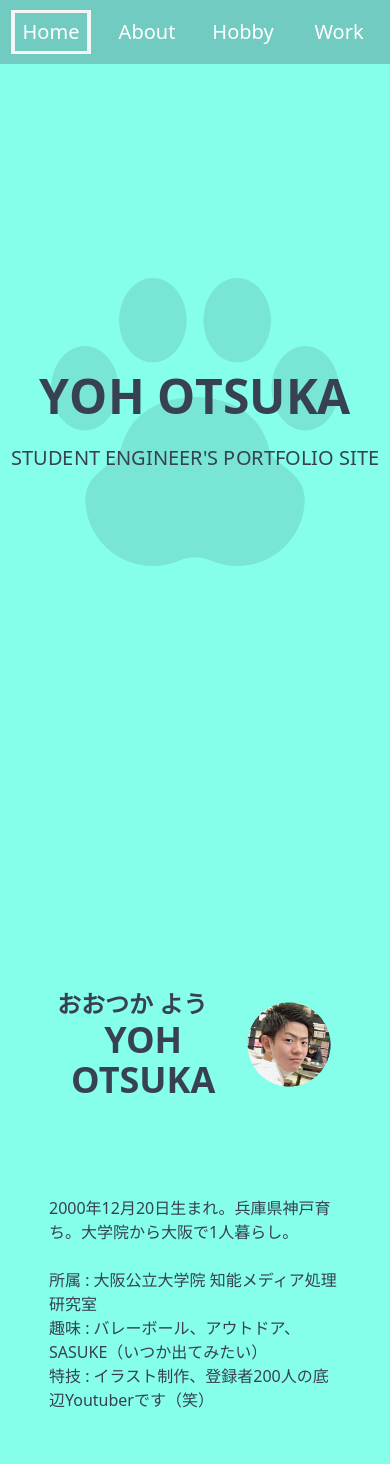
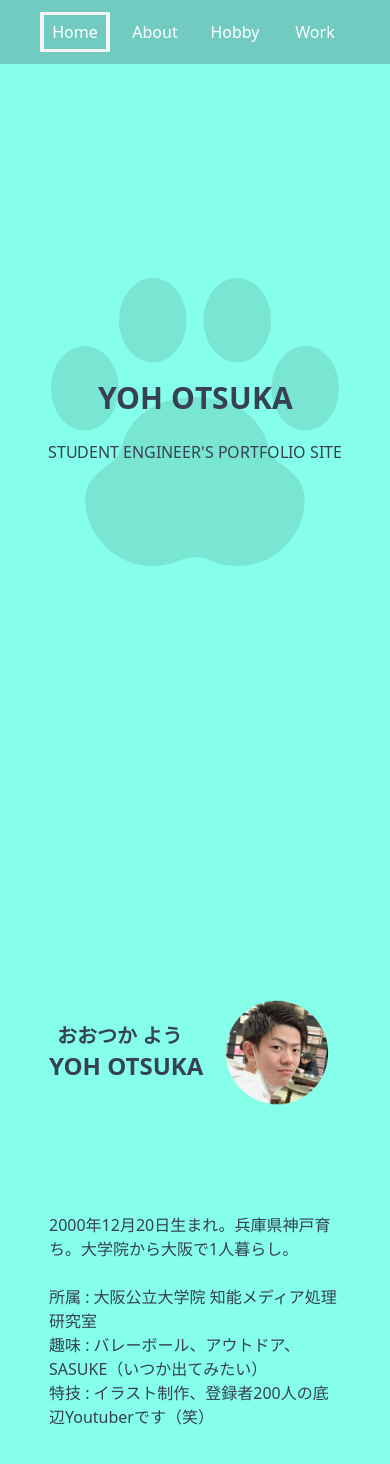
Before and after one commit to Yoh-lab/yoh-react-tailwindcss-portfolio, a React (Vite) app: page / in a window 390 px wide. Shown: the top 1464 px of the page. Built offline with nearby package versions, Linux system fonts and the light colour scheme.

Commit message:
ホットリロード時のエラーを解消（useContextをちゃんと書き直しただけ。）＋レスポンシブ対応

```diff
--- a/src/App.jsx
+++ b/src/App.jsx
@@ -1,40 +1,40 @@
-//参考
-//http://manato.ca/
-//https://fukushimanaoki.com/
-//https://www.mikeinghamdesign.com/
-
-import { useMemo } from "react";
+import React, { useState, useEffect, createContext } from 'react'; // useState, useEffectを追加
 import { BrowserRouter, Routes, Route } from "react-router-dom";
-// import { ThemeProvider, createTheme } from "@mui/material/styles";
-// import useMediaQuery from "@mui/material/useMediaQuery";
 import "./App.css";
 import HomePage from "./components/pages/HomePage";
 import ScrollTop from "./components/ScrollTop";
-// import TestPage from "./pages/TestPage";
+
+export const ModalContext = createContext();
+// const ModalContext = createContext();
 
 function App() {
+  const [isModalOpen, setModalOpen] = useState(false);
 
+  useEffect(() => {
+    if (isModalOpen) {
+      document.body.style.overflow = 'hidden';
+    } else {
+      document.body.style.overflow = 'unset';
+    }
+
+    return () => {
+      document.body.style.overflow = 'unset';
+    }
+  }, [isModalOpen]);
 
   return (
     <div className="App">
       <div className="App flex min-h-screen text-center flex-col items-center justify-center">
-        {/* アプリケーション全体のテーマを設定するためにThemeProviderを使用 */}
-        {/* <ThemeProvider theme={theme}> */}
-        {/* <CssBaseline /> */}
         <div className="">
-          {/* ルーティングを設定するためにBrowserRouterを使用 */}
+          <ModalContext.Provider value={{ isModalOpen, setModalOpen }}>
             <BrowserRouter>
               <ScrollTop />
               <Routes>
-              {/* ルートパスに対するルート要素としてSignInPageコンポーネントを設定 */}
                 <Route path={`/`} element={<HomePage />} />
-              {/* <Route path={`/`} element={<TestPage />} /> */}
-              {/* /homeパスに対するルート要素としてHomeコンポーネントを設定
-                <Route path={`/home`} element={<Test />} /> */}
               </Routes>
             </BrowserRouter>
+          </ModalContext.Provider>
         </div>
-        {/* </ThemeProvider> */}
       </div>
     </div>
   );
--- a/src/components/contents_about/About.jsx
+++ b/src/components/contents_about/About.jsx
@@ -1,11 +1,11 @@
 import React, { useContext, useState } from "react";
 import AboutCard from "./AboutCard";
-// import Modal from 'react-modal'
-import isModalOpenContext from "../../main";
+import { ModalContext } from "../../App";
+
 
 const About = (props) => {
   const [showHobbyModal, setShowHobbyModal] = React.useState(false);
-  const { isModalOpen, setModalOpen } = useContext(isModalOpenContext);
+  const {setModalOpen} = useContext(ModalContext);
   const [selectImg, setSelectImg] = useState(0);
   const handleModalOpen = () => {
     setShowHobbyModal(true);
--- a/src/components/contents_works/WorksModal.jsx
+++ b/src/components/contents_works/WorksModal.jsx
@@ -1,10 +1,10 @@
 import React, { useContext, useState } from "react";
 import WorksCard from "./WorksCard";
-import isModalOpenContext from "../../main";
+import { ModalContext } from "../../App";
 
 const Modal = (props) => {
   const [showWorkModal, setShowWorkModal] = useState(false);
-  const { isModalOpen, setModalOpen } = useContext(isModalOpenContext);
+  const {setModalOpen} = useContext(ModalContext);
   const [selectImg, setSelectImg] = useState(0);
   const handleModalOpen = () => {
     setShowWorkModal(true);
--- a/src/components/pages/HomePage.jsx
+++ b/src/components/pages/HomePage.jsx
@@ -60,7 +60,7 @@ const HomePage = () => {
         </div>
         <div className="absolute top-0 left-0 z-20">
           {/* <section className=" bg-navy h-screen" id="home"> */}
-          <section className="w-screen h-screen border-none" id="home">
+          <section className="w-screen min-h-screen border-none" id="home">
             <HomePart />
           </section>
           <section
--- a/src/components/parts/AboutPart.jsx
+++ b/src/components/parts/AboutPart.jsx
@@ -26,10 +26,10 @@ const AboutPart = () => {
       <section className="h-screen ">
         <div className=" flex items-center justify-between xl:pt-48 sm:pt-36 pt-36 xl:pb-28 pb-24 xl:w-8/12 lg:w-8/12 md:w-8/12 sm:w-10/12 w-9/12 mx-auto">
         <div className={`${inView? "opacity-100 zoomIn": "opacity-0"}`}>
-            <h1 className="text-gray-700 code font-bold ml-2 text-left  xl:text-3xl md:text-2xl text-2xl">
+            <h1 className="text-gray-700 code font-bold ml-2 text-left  xl:text-3xl md:text-2xl sm:text-2xl text-xl whitespace-nowrap">
               おおつか よう
             </h1>
-            <h1 className="text-gray-700 code font-bold xl:text-7xl sm:text-5xl text-4xl">
+            <h1 className="text-gray-700 code font-bold xl:text-7xl sm:text-5xl text-2xl whitespace-nowrap">
               YOH OTSUKA
             </h1>
           </div>
--- a/src/components/parts/HeaderPart.jsx
+++ b/src/components/parts/HeaderPart.jsx
@@ -34,8 +34,8 @@ const HeaderPart = (props) => {
   return (
 
     <header className="flex justify-center items-center w-screen h-22 bg-gray-600 bg-opacity-30">
-      <ul className="flex  text-xl md:text-3xl text-white">
-        <li className="chapters w-24 h-16 md:w-52 md:h-20">
+      <ul className="flex md:text-3xl sm:text-xl text-md text-white">
+        <li className="chapters md:w-52 md:h-20 sm:w-36 w-20 h-16">
           <a
             className={
               props.selectedID === "Home"
@@ -47,7 +47,7 @@ const HeaderPart = (props) => {
             Home
           </a>
         </li>
-        <li className="chapters w-24 h-16 md:w-52 md:h-20">
+        <li className="chapters md:w-52 md:h-20 sm:w-36 w-20 h-16">
           <a
             className={
               props.selectedID === "About"
@@ -59,7 +59,7 @@ const HeaderPart = (props) => {
             About
           </a>
         </li>
-        <li className="chapters w-24 h-16 md:w-52 md:h-20">
+        <li className="chapters md:w-52 md:h-20 sm:w-36 w-20 h-16">
           <a
             className={
               props.selectedID === "Hobby"
@@ -71,7 +71,7 @@ const HeaderPart = (props) => {
             Hobby
           </a>
         </li>
-        <li className="chapters w-24 h-16 md:w-52 md:h-20">
+        <li className="chapters md:w-52 md:h-20 sm:w-36 w-20 h-16">
           <a
             className={
               props.selectedID === "Works"
--- a/src/components/parts/HomePart.jsx
+++ b/src/components/parts/HomePart.jsx
@@ -9,7 +9,7 @@ const HomePart = () => {
   return (
     <div>
       <div className="flex flex-col justify-center gap-6 items-center h-screen animate-scale-up-center">
-        <h1 className="flex text-gray-700 code font-bold md:text-7xl text-5xl">
+        <h1 className="flex text-gray-700 code font-bold md:text-7xl sm:text-5xl text-3xl">
           {/* YOH OTSUKA */}
           <div className="delay-time08 zoomIn">Y</div>
           <div className="delay-time08-5 zoomIn">O</div>
@@ -22,7 +22,7 @@ const HomePart = () => {
           <div className="delay-time12 zoomIn">K</div>
           <div className="delay-time12-5 zoomIn">A</div>
         </h1>
-        <h2 className="flex text-gray-700 code md:text-3xl sm:text-2xl text-xl">
+        <h2 className="flex text-gray-700 code md:text-3xl sm:text-2xl text-md">
           {/* STUDENT ENGINEER'S PORTFOLIO SITE */}
           {characters.split("").map((char, index) => (
             <div
--- a/src/main.jsx
+++ b/src/main.jsx
@@ -1,49 +1,10 @@
-// import React from 'react'
-// import ReactDOM from 'react-dom/client'
-// import App from './App'
-// import './index.css'
-
-// ReactDOM.createRoot(document.getElementById('root')).render(
-//   <React.StrictMode>
-//     <App />
-//   </React.StrictMode>,
-// )
-
-
-import React, { createContext, useEffect, useState } from 'react';
-import ReactDOM from 'react-dom/client';
-import App from './App';
-import './index.css';
-
-const ModalProvider = () => {
-  const [isModalOpen, setModalOpen] = useState(false);
-
-  useEffect(() => {
-    // console.log("modal has opened");
-    if (isModalOpen) {
-      document.body.style.overflow = 'hidden';
-    } else {
-      document.body.style.overflow = 'unset';
-    }
-
-    return () => {
-      document.body.style.overflow = 'unset';
-    }
-  }, [isModalOpen]);
-
-  return (
-    <isModalOpenContext.Provider value={{ isModalOpen, setModalOpen }}>
-      <React.StrictMode>
-        <App />
-      </React.StrictMode>
-    </isModalOpenContext.Provider>
-  );
-};
-
-const isModalOpenContext = createContext({ isModalOpen: false, setModalOpen: () => {} });
+import React from 'react'
+import ReactDOM from 'react-dom/client'
+import App from './App'
+import './index.css'
 
 ReactDOM.createRoot(document.getElementById('root')).render(
-  <ModalProvider />
-);
-
-export default isModalOpenContext;
+  <React.StrictMode>
+    <App />
+  </React.StrictMode>,
+)
```
Lines whose indentation alone changed are shown as unchanged.
